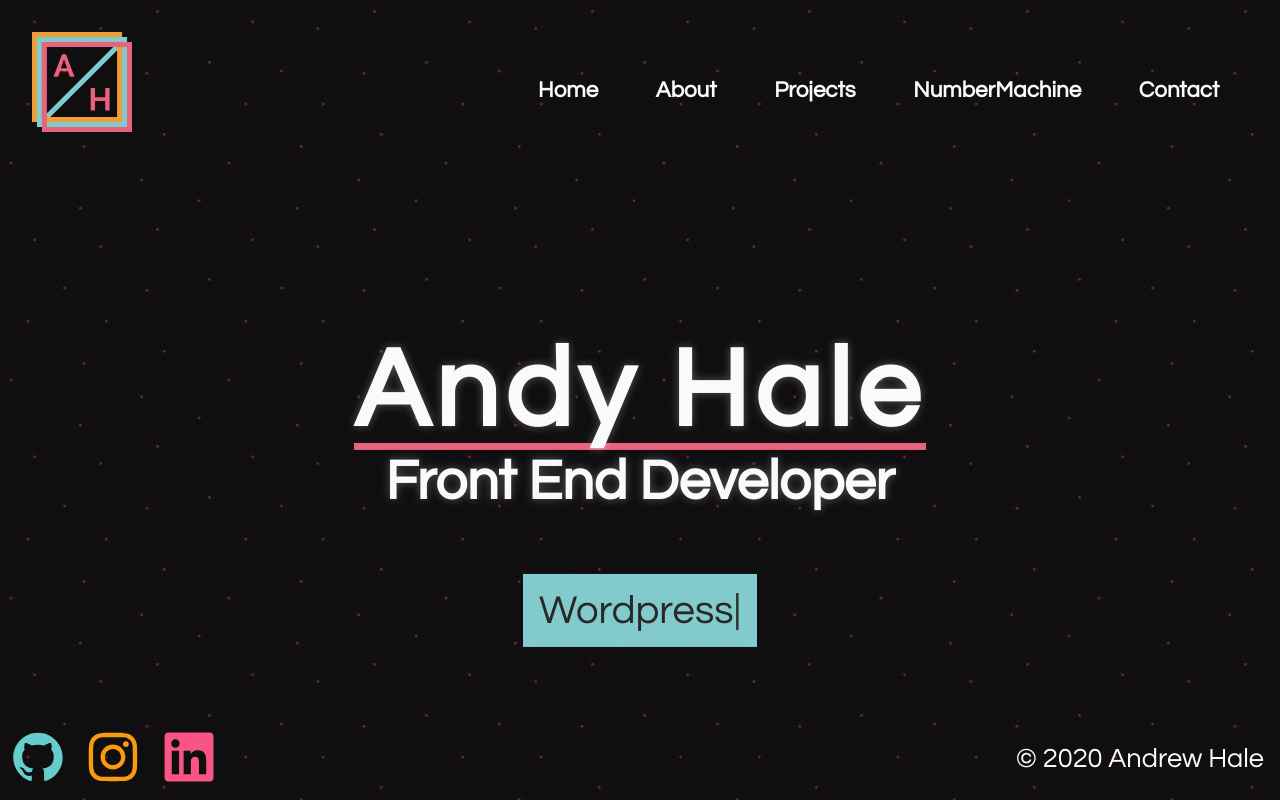
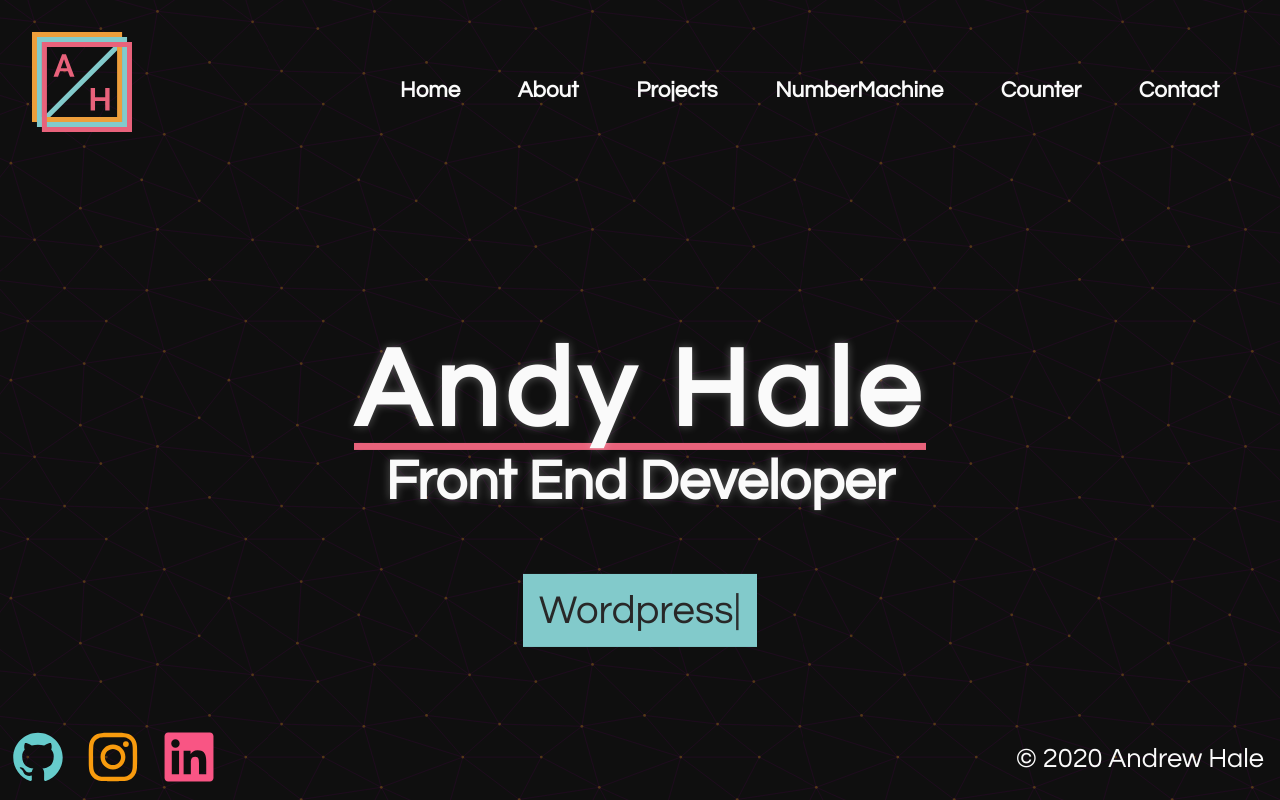
Before and after one commit to andrewghale/website, a React (Create React App) app: page /numbermachine in a window 1280 px wide. Built offline with nearby package versions, Linux system fonts and the light colour scheme.

Commit message:
test deploy again

```diff
--- a/src/App.js
+++ b/src/App.js
@@ -5,6 +5,7 @@ import Index from './pages/index';
 import About from './pages/about';
 import Projects from './pages/projects';
 import NumberMachine from './pages/numbermachine';
+import Counter from './pages/counter';
 import './styles/app.scss';
 
 const App = () => {
@@ -15,6 +16,7 @@ const App = () => {
               <Route path="/about" component={About} />
               <Route path="/projects" component={Projects} />
               <Route path="/numbermachine" component={NumberMachine} />
+              <Route path="/counter" component={Counter} />
               <Route path="/contact" component={Contact} />
           </Switch>
       </HashRouter>
--- a/src/components/nav.js
+++ b/src/components/nav.js
@@ -7,7 +7,7 @@ const Nav = () => (
         <NavLink activeClassName='no-link' className="tag" to="/about">About</NavLink>
         <NavLink activeClassName='no-link' className="tag" to="/projects">Projects</NavLink>
         <NavLink activeClassName='no-link' className="tag" to="/numbermachine">NumberMachine</NavLink>
-        {/* <NavLink activeClassName='no-link' className="tag" to="/counter">Counter</NavLink> */}
+        <NavLink activeClassName='no-link' className="tag" to="/counter">Counter</NavLink>
         <NavLink activeClassName='no-link' className="tag" to="/contact">Contact</NavLink>
     </nav>
 );
```
